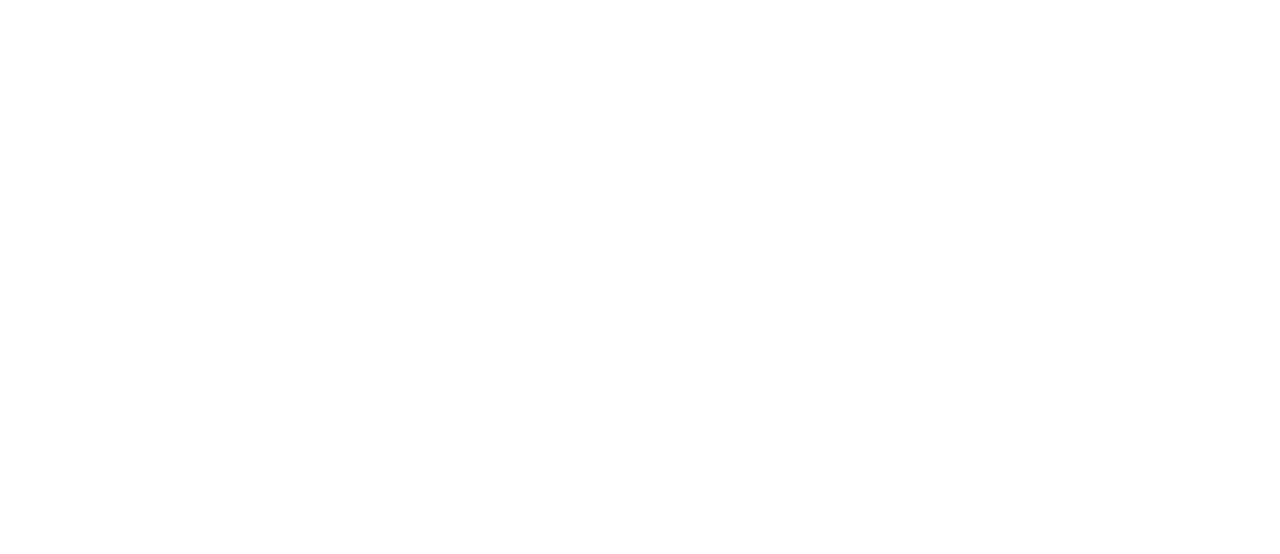
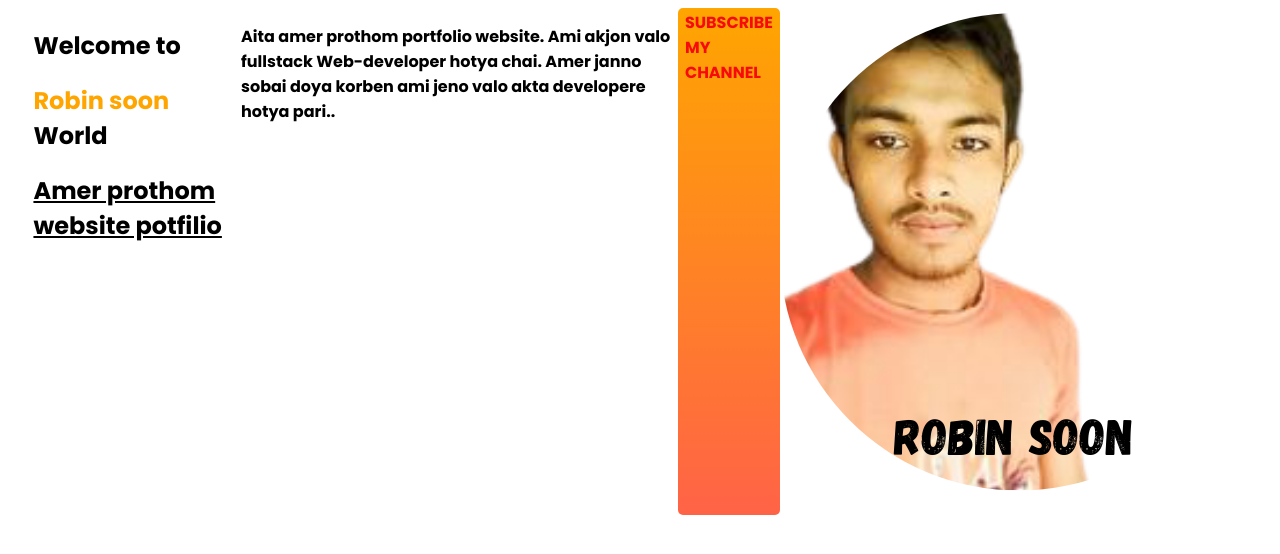
Before and after one commit to robinbhuiyan/developer-portfolios, a plain HTML site: page index.html in a window 1280 px wide. Drawn offline with Linux system fonts and the light colour scheme.

Commit message:
dream added

```diff
--- a/index.html
+++ b/index.html
@@ -1,13 +1,34 @@
 <!DOCTYPE html>
 <html lang="en">
+
 <head>
     <meta charset="UTF-8">
     <meta http-equiv="X-UA-Compatible" content="IE=edge">
     <meta name="viewport" content="width=device-width, initial-scale=1.0">
     <title>Robin portfolios</title>
+    <link rel="preconnect" href="https://fonts.googleapis.com">
+    <link rel="preconnect" href="https://fonts.gstatic.com" crossorigin>
+    <link href="https://fonts.googleapis.com/css2?family=Poppins:wght@700&display=swap" rel="stylesheet">
     <link rel="stylesheet" href="style.css">
 </head>
+
 <body>
+    <section class="top-banner">
+        <div class="half-width">
+            <h1>Welcome to</h1>
+            <h1><span class="orange-color">Robin soon</span> World</h1>
+            <h2><u>Amer prothom website potfilio</u></h2>
+        </div>
+        <p>Aita amer prothom portfolio website.
+            Ami akjon valo fullstack Web-developer hotya chai.
+            Amer janno sobai doya korben ami jeno valo akta
+            developere hotya pari..</p>
+        <a class="link-button" target="_blank" href="https://www.youtube.com/channel/UC2KDPhGy1Xe-6DhaIAXjQFw">SUBSCRIBE
+            MY CHANNEL</a>
+        <div>
+            <img src="images/Luxury Real Estate Logo (2).png" alt="">
+        </div class="half-width">
+    </section>
+</body>
 
-</body>
 </html>
--- a/style.css
+++ b/style.css
@@ -1 +1,31 @@
-!
+body{
+    font-family: 'Poppins', sans-serif;
+}
+h1{
+    font-size= 100px;
+}
+.orange-color{
+    color:orange;
+}
+section{
+    display: flex;
+}
+.half-width{
+    width: 50%;
+    padding-left: 2%;
+}
+.half-width img{
+    width: 20%;
+}
+.link-button{
+    text-decoration: none;
+    background-image:linear-gradient(orange, tomato);
+    padding: 2px 7px;
+    color:rgb(247, 10, 10);
+    font-weight: 800;
+    border-radius: 5px;
+}
+.top-banner{
+    position: fixed;
+    background-repeat: no-repeat;
+}
```
Also changed, not shown: images/Luxury Real Estate Logo (2).png (added), images/Luxury Real Estate Logo (3).png (added).
